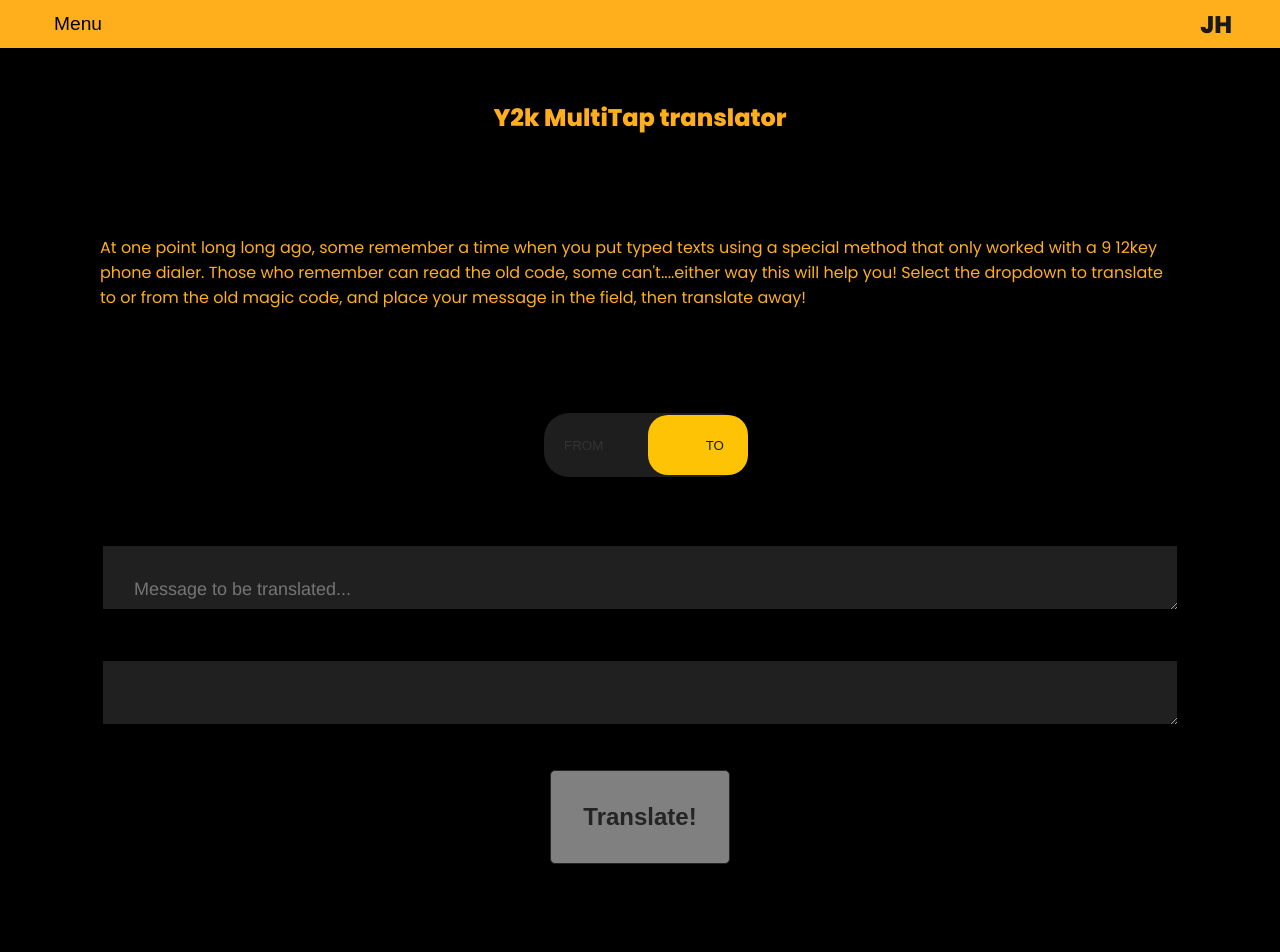
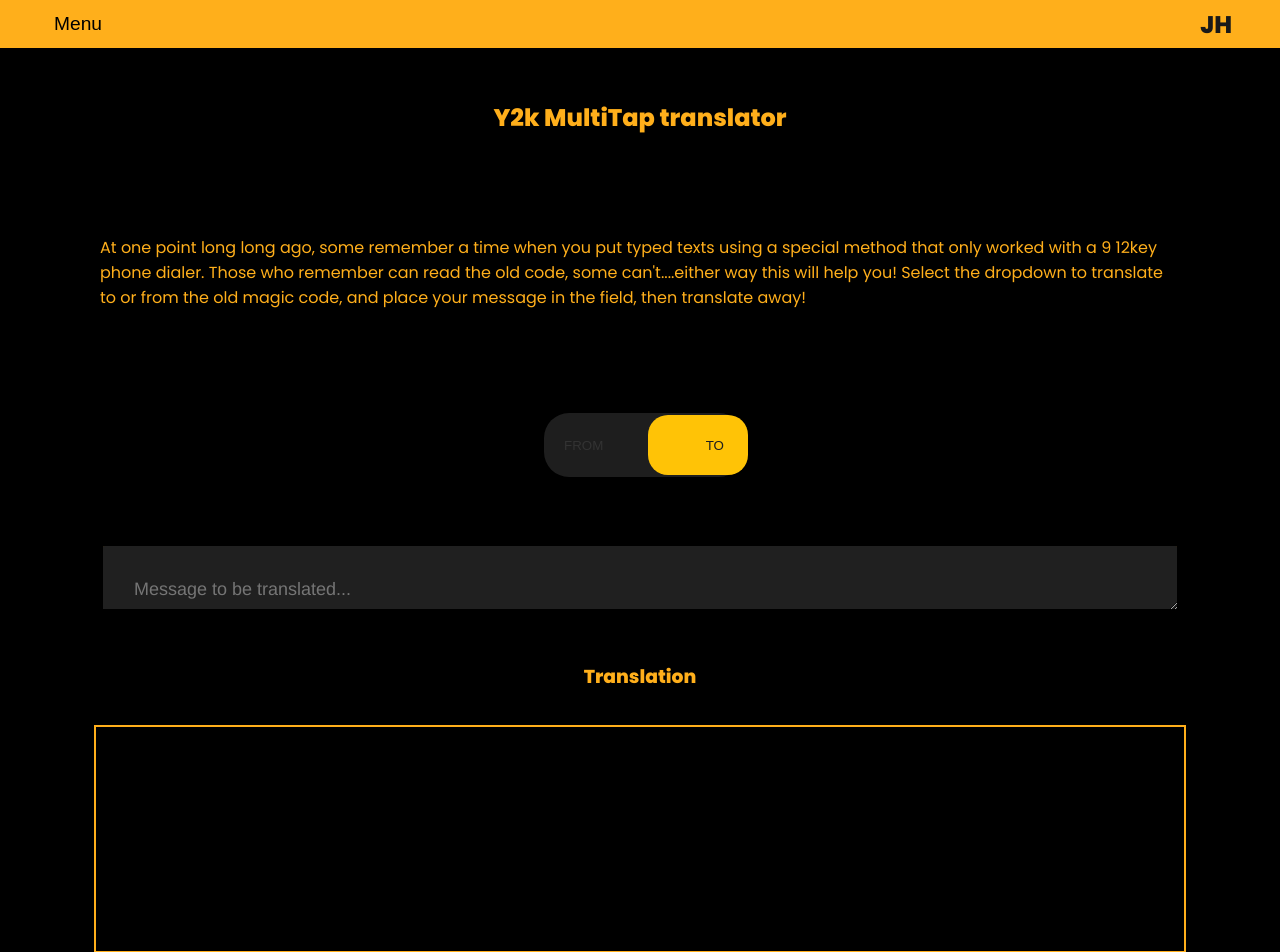
Before and after one commit to Lifelite/jh.com, a React (Vite) app: page /y2k-texting-translator in a window 1280 px wide. Shown: the top 952 px of the page. Before the commit the page ends 896 px from the top, so only its background shows below. Built offline with nearby package versions, Linux system fonts and the light colour scheme.

Commit message:
Debugging
Maybe it's fixed now, hard to test locally so dev server will have to do with these million pushes :D

```diff
--- a/src/pages/00sTextingTranslator/Y2KTextingTranslator.jsx
+++ b/src/pages/00sTextingTranslator/Y2KTextingTranslator.jsx
@@ -78,12 +78,10 @@ export const Y2KTextingTranslator = () => {
                     value={message}
                     placeholder="Message to be translated..."
                     />
-                <TextArea
-                    name="y2k-parser-response-field"
-                    id="y2k-parser-response-field"
-                    isDisabled={true}
-                    value={translatedValue}
-                />
+                <h3>Translation</h3>
+                <span className="translation">
+                    {translatedValue}
+                </span>
                 <div className="translate-button">
                     <BasicButton
                         isDisabled={!(message)}
--- a/src/pages/00sTextingTranslator/Y2kTextingTranslator.scss
+++ b/src/pages/00sTextingTranslator/Y2kTextingTranslator.scss
@@ -10,8 +10,20 @@
     padding: 2rem;
   }
 
+  h3 {
+    padding: 1rem;
+  }
+
   .basic-text-field {
     margin-top: 2rem;
     padding: 2rem;
   }
+
+  .translation {
+    border: #ffaf1b solid 2px;
+    max-width: 1080px;
+    min-height: 20vh;
+    min-width: 80vw;
+    max-height: 500px;
+  }
 }
```
